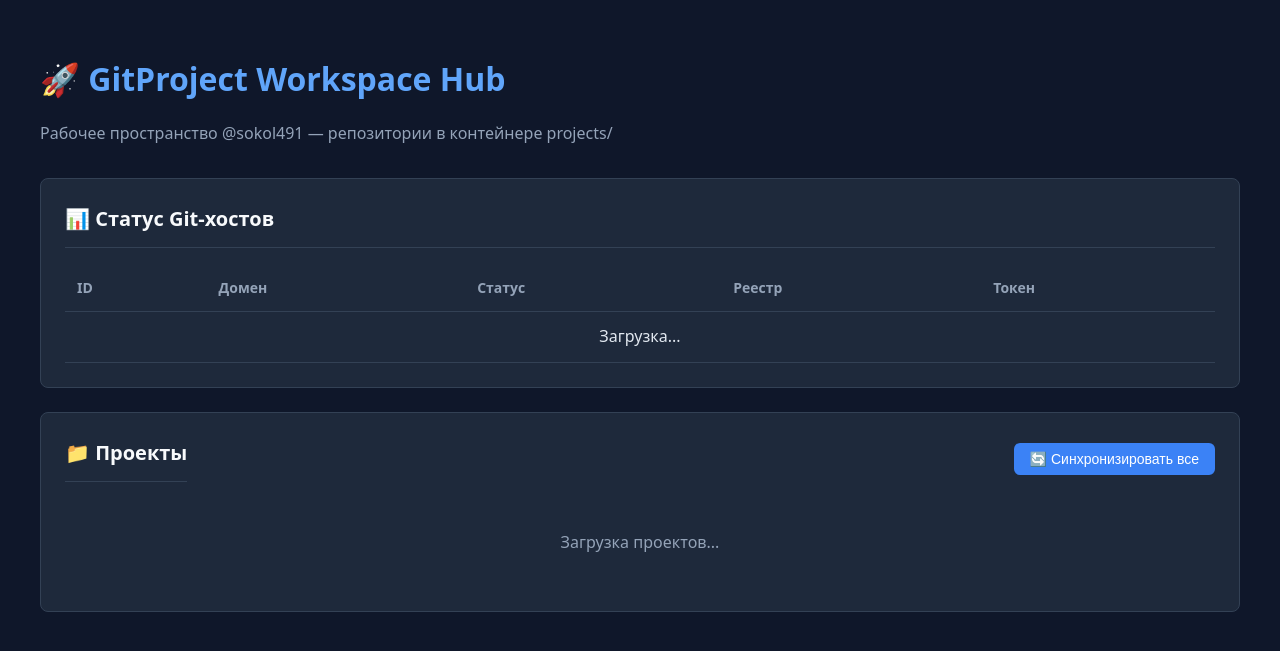
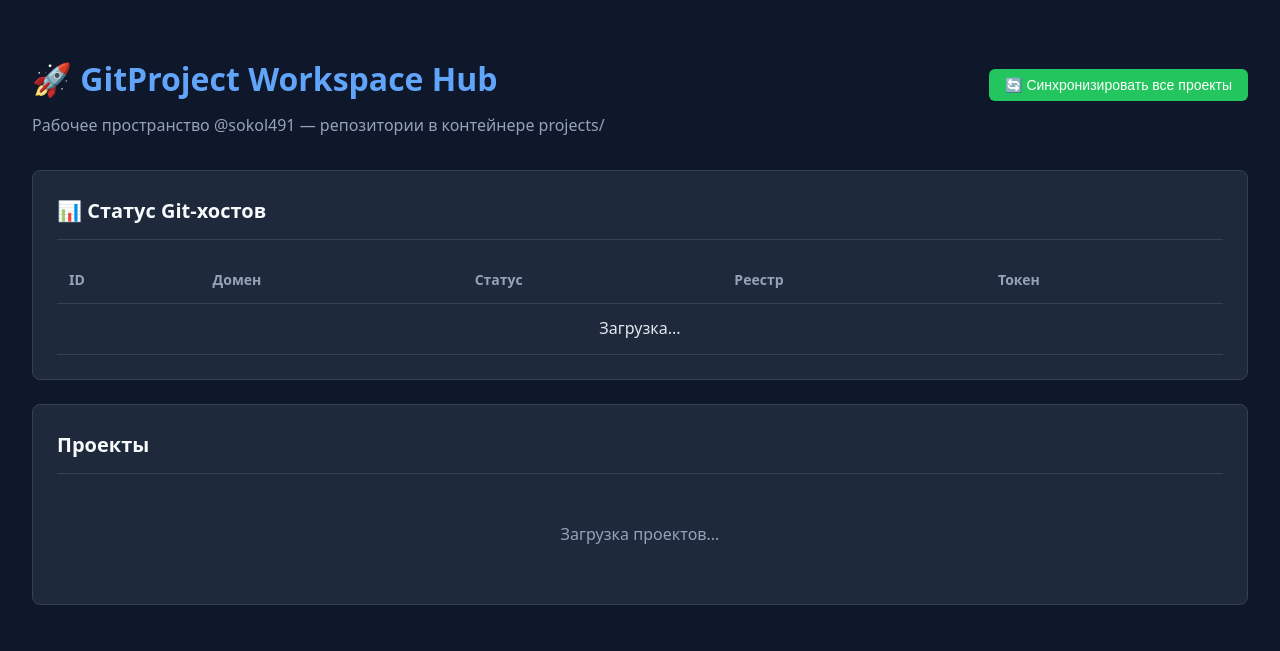
Before and after one commit to mrsokol491/gitproject, a PHP site: page /public/index.php in a window 1280 px wide. Shown: the top 651 px of the page. Run offline with PHP 8.4, Linux system fonts and the light colour scheme.

Commit message:
feat: полноценный dashboard на index.php с функционалом админки
- Таблица Git-хостов со статусами (из /api/hosts.php)
- Сетка проектов с кнопками синхронизации (из /api/projects.php)
- Кнопка массовой синхронизации всех проектов
- Отображение логов операций в реальном времени
- Интеграция с API: /api/hosts.php, /api/projects.php, /api/sync.php

```diff
--- a/public/index.php
+++ b/public/index.php
@@ -15,7 +15,7 @@ declare(strict_types=1);
         :root { --bg: #0f172a; --card: #1e293b; --text: #e2e8f0; --muted: #94a3b8; --primary: #3b82f6; --success: #22c55e; --warn: #eab308; --danger: #ef4444; --border: #334155; }
         * { box-sizing: border-box; }
         body { font-family: system-ui, -apple-system, sans-serif; background: var(--bg); color: var(--text); margin: 0; padding: 2rem; line-height: 1.6; }
-        .container { max-width: 1200px; margin: 0 auto; }
+        .container { max-width: 1400px; margin: 0 auto; }
         h1 { color: #60a5fa; margin-bottom: 0.5rem; }
         .subtitle { color: var(--muted); margin-bottom: 2rem; }
         .card { background: var(--card); border: 1px solid var(--border); border-radius: 8px; padding: 1.5rem; margin-bottom: 1.5rem; }
@@ -32,25 +32,35 @@ declare(strict_types=1);
         .btn:hover { opacity: 0.9; }
         .btn:disabled { background: var(--border); cursor: not-allowed; opacity: 0.6; }
         .btn-sm { padding: 0.375rem 0.75rem; font-size: 0.75rem; }
+        .btn-success { background: var(--success); }
+        .btn-danger { background: var(--danger); }
         .projects-grid { display: grid; grid-template-columns: repeat(auto-fill, minmax(350px, 1fr)); gap: 1rem; margin-top: 1rem; }
         .project-card { background: rgba(255,255,255,0.03); border: 1px solid var(--border); border-radius: 6px; padding: 1rem; }
         .project-header { display: flex; justify-content: space-between; align-items: center; margin-bottom: 0.75rem; }
         .project-name { font-weight: 600; font-size: 1rem; }
         .project-meta { font-size: 0.875rem; color: var(--muted); margin-bottom: 0.5rem; }
         .project-actions { display: flex; gap: 0.5rem; margin-top: 0.75rem; }
-        pre.log { background: #0a0f1e; color: #a5b4fc; padding: 1rem; border-radius: 6px; overflow-x: auto; font-size: 0.8rem; display: none; margin-top: 1rem; border: 1px solid var(--border); }
+        pre.log { background: #0a0f1e; color: #a5b4fc; padding: 1rem; border-radius: 6px; overflow-x: auto; font-size: 0.8rem; display: none; margin-top: 1rem; border: 1px solid var(--border); max-height: 400px; }
         .loading { opacity: 0.6; pointer-events: none; }
         .status-dot { display: inline-block; width: 8px; height: 8px; border-radius: 50%; margin-right: 0.5rem; }
         .status-ready { background: var(--success); }
         .status-unknown { background: var(--muted); }
         .alert { padding: 0.75rem 1rem; border-radius: 6px; margin-bottom: 1rem; }
         .alert-info { background: rgba(59, 130, 246, 0.1); border: 1px solid rgba(59, 130, 246, 0.3); }
+        .header-actions { display: flex; gap: 1rem; align-items: center; }
     </style>
 </head>
 <body>
     <div class="container">
-        <h1>🚀 GitProject Workspace Hub</h1>
-        <p class="subtitle">Рабочее пространство @sokol491 — репозитории в контейнере projects/</p>
+        <div style="display:flex;justify-content:space-between;align-items:center;margin-bottom:2rem;">
+            <div>
+                <h1>🚀 GitProject Workspace Hub</h1>
+                <p class="subtitle" style="margin:0;">Рабочее пространство @sokol491 — репозитории в контейнере projects/</p>
+            </div>
+            <div class="header-actions">
+                <button class="btn btn-success" id="sync-all-btn" onclick="runSync('all', '')">🔄 Синхронизировать все проекты</button>
+            </div>
+        </div>
 
         <div class="card">
             <h2>📊 Статус Git-хостов</h2>
@@ -61,10 +71,7 @@ declare(strict_types=1);
         </div>
 
         <div class="card">
-            <div style="display:flex;justify-content:space-between;align-items:center;margin-bottom:1rem;">
-                <h2 style="margin:0;">📁 Проекты</h2>
-                <button class="btn" id="sync-all-btn" onclick="runSync('all', '')">🔄 Синхронизировать все</button>
-            </div>
+            <h2> Проекты</h2>
             <div id="projects-container" class="projects-grid">
                 <div style="grid-column:1/-1;text-align:center;padding:2rem;color:var(--muted);">Загрузка проектов...</div>
             </div>
@@ -119,7 +126,7 @@ declare(strict_types=1);
                         </div>
                         <div class="project-meta">нет описания</div>
                         <div class="project-actions">
-                            <button class="btn btn-sm" onclick="runSync('all', '${p}')">Синхронизировать</button>
+                            <button class="btn btn-sm" onclick="runSync('all', '${p}')">🔄 Синхронизировать</button>
                             <a href="/${p}/" class="btn btn-sm" style="background:var(--border);text-decoration:none;color:white;">Открыть</a>
                         </div>
                     </div>
@@ -151,9 +158,9 @@ declare(strict_types=1);
 
                 log.textContent = json.ok
                     ? '✅ Успех:\n' + (json.data?.log || 'Готово')
-                    : '❌ Ошибка: ' + json.error + '\n\n' + (json.data?.log || '');
+                    : ' Ошибка: ' + json.error + '\n\n' + (json.data?.log || '');
             } catch (e) {
-                log.textContent = '❌ Сетевая ошибка: ' + e.message;
+                log.textContent = ' Сетевая ошибка: ' + e.message;
             } finally {
                 btn.disabled = false;
                 btn.classList.remove('loading');
```
